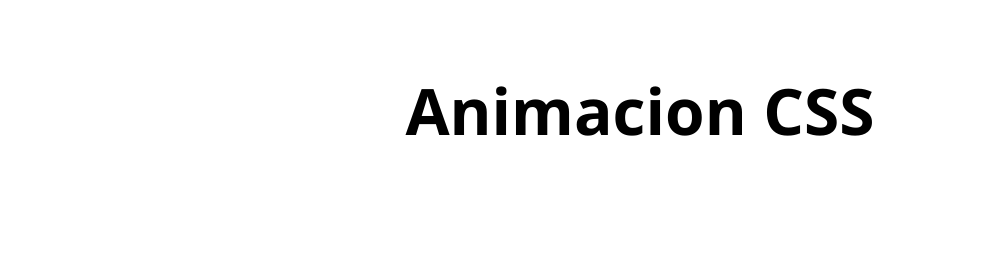
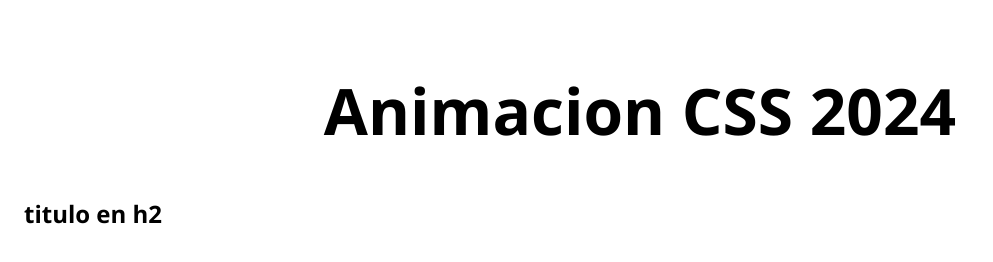
Before and after one commit to brixton3/cssanimacion, a plain HTML site: page index.html in a window 1280 px wide. Shown: the whole page, without its empty margins (0-993 px from the left). Drawn offline with Linux system fonts and the light colour scheme.

Commit message:
mas cambios

```diff
--- a/index.html
+++ b/index.html
@@ -7,6 +7,7 @@
     <link rel="stylesheet" href="style.css">
 </head>
 <body>
-    <h1>Animacion CSS</h1>
+    <h1>Animacion CSS 2024</h1>
+    <h2>titulo en h2</h2>
 </body>
 </html>
```
